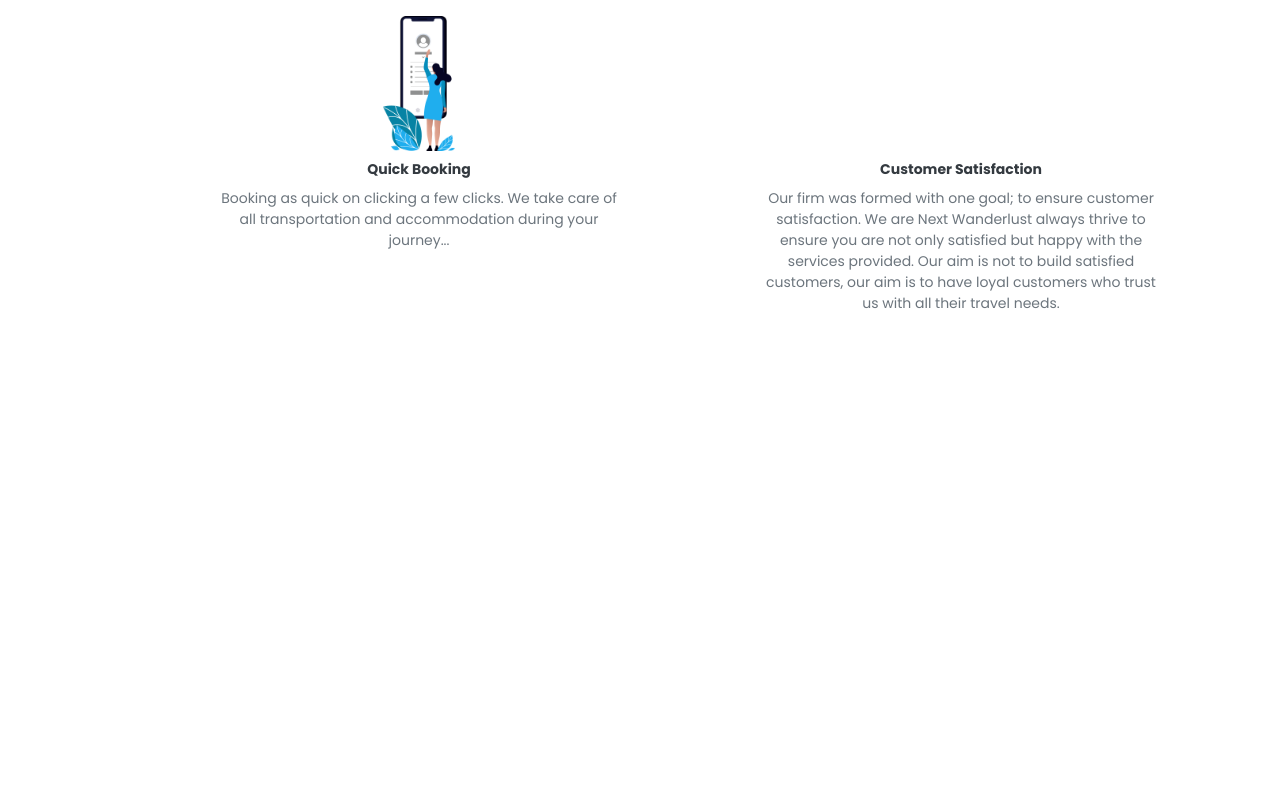
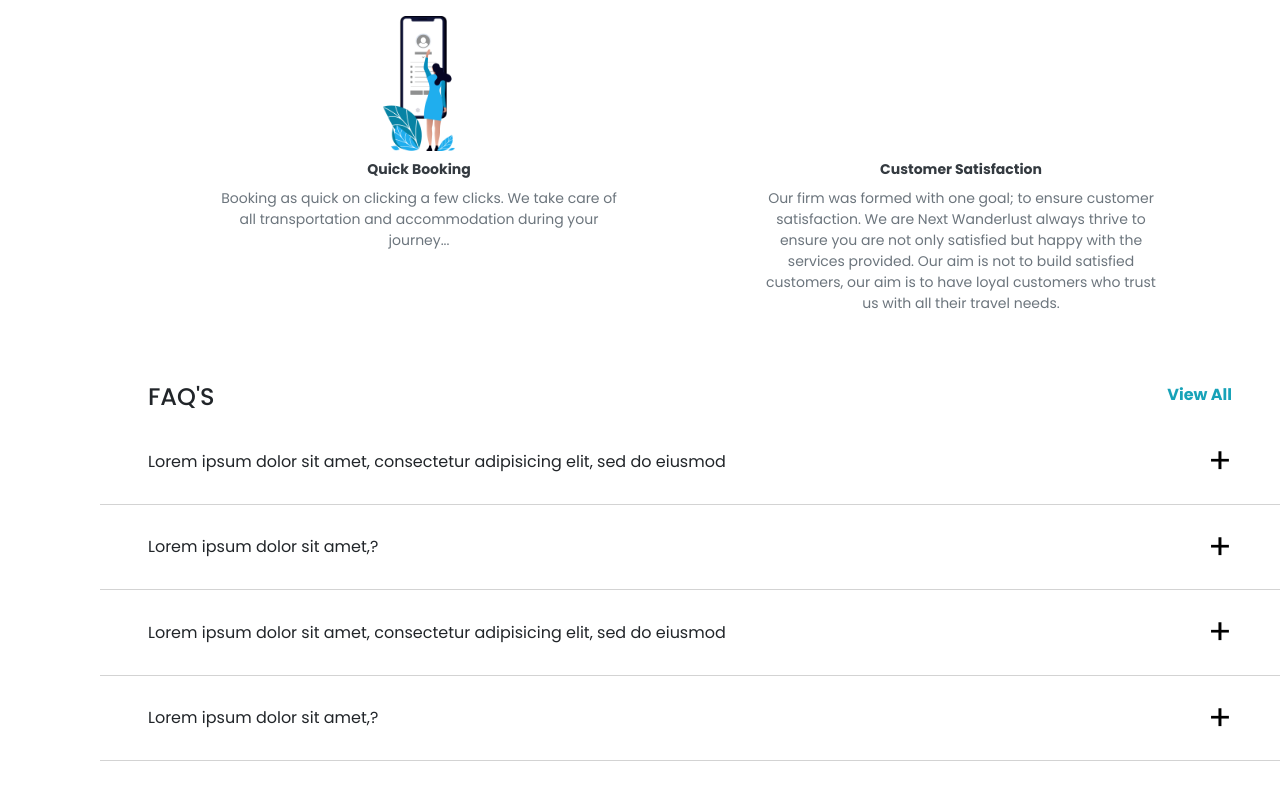
Before and after one commit to Praj-akta/Next-wanderlust, a React (Create React App) app: page /about in a window 1280 px wide. Shown: the part 1046-1846 px from the top of the page. Before the commit the page ends 1477 px from the top, so only its background shows below. Built offline with nearby package versions, Linux system fonts and the light colour scheme; a web font is replaced by a local one.

Commit message:
made changes in about us page, added faq's design

```diff
--- a/src/helpers/NavigationBar/components/menuBar/index.js
+++ b/src/helpers/NavigationBar/components/menuBar/index.js
@@ -3,7 +3,9 @@ import { withRouter } from 'react-router-dom';
 import './index.scss';
 
 const MenuBar = ({
-  history
+  history,
+  isMenuOpen,
+  setMenuState
 }) => {
   const list = [
     { id: 1, displayName: "About us" },
@@ -16,6 +18,7 @@ const MenuBar = ({
   const navigateOnClick = (displayName) => {
     if(displayName === "About us"){
       history.push('/about');
+      setMenuState(!isMenuOpen);
     }
   }
   return (
--- a/src/helpers/NavigationBar/index.js
+++ b/src/helpers/NavigationBar/index.js
@@ -22,8 +22,7 @@ const NavigationBar = ({setMenuState, isMenuOpen}) => {
         </div>
         <Footer />
       </div>
-      {isMenuOpen && <MenuBar />}
-
+      {isMenuOpen && <MenuBar setMenuState={setMenuState} isMenuOpen={isMenuOpen}/>}
     </React.Fragment>
 
   );
--- a/src/screens/AboutUs/components/AboutUsBody/index.js
+++ b/src/screens/AboutUs/components/AboutUsBody/index.js
@@ -6,7 +6,12 @@ import availablePlacesImg from '../../../../assets/images/always-available.png';
 import oneStopSolutionImg from '../../../../assets/images/one-stop-solution.png';
 import './index.scss';
 
-const AboutUsBody = () => {
+const AboutUsBody = ({
+    toggleId,
+    setToggleId,
+    isToggleOpen,
+    setToggleState
+}) => {
     const options = [
         {
             imgSrc: oneStopSolutionImg,
@@ -46,7 +51,49 @@ const AboutUsBody = () => {
             provided. Our aim is not to build satisfied customers, our aim is to have loyal customers who
             trust us with all their travel needs.`
         }
-    ]
+    ];
+
+    const faqsList = [
+        {
+            id: "title1",
+            title: "Lorem ipsum dolor sit amet, consectetur adipisicing elit, sed do eiusmod",
+            description: `Lorem Ipsum is simply dummy text of the printing and typesetting
+                industry. Lorem Ipsum has been the industry's standard dummy text ever since
+                the 1500s, when an unknown printer took a galley of type and scrambled it to
+                make a type specimen book.`
+        },
+        {
+            id: "title2",
+            title: "Lorem ipsum dolor sit amet,?",
+            description: `Lorem Ipsum is simply dummy text of the printing and typesetting
+                industry. Lorem Ipsum has been the industry's standard dummy text ever since
+                the 1500s, when an unknown printer took a galley of type and scrambled it to
+                make a type specimen book.`
+        },
+        {
+            id: "title3",
+            title: "Lorem ipsum dolor sit amet, consectetur adipisicing elit, sed do eiusmod",
+            description: `Lorem Ipsum is simply dummy text of the printing and typesetting
+                industry. Lorem Ipsum has been the industry's standard dummy text ever since
+                the 1500s, when an unknown printer took a galley of type and scrambled it to
+                make a type specimen book.`
+        },
+        {
+            id: "title4",
+            title: "Lorem ipsum dolor sit amet,?",
+            description: `Lorem Ipsum is simply dummy text of the printing and typesetting
+                industry. Lorem Ipsum has been the industry's standard dummy text ever since
+                the 1500s, when an unknown printer took a galley of type and scrambled it to
+                make a type specimen book.`
+        }
+    ];
+
+    const onClickToggle = (id) => {
+        toggleId[id] = !toggleId[id];
+        setToggleId(toggleId);
+        setToggleState(!isToggleOpen);
+    }
+
     return (
         <div className="about-us-container w-100">
             <div className="pt-4 pl-5 pb-4 about-us-header">
@@ -72,13 +119,13 @@ const AboutUsBody = () => {
                     with an aim to provide you the best.
                 </div>
             </div>
-            <div className="d-flex w-100 flex-wrap justify-content-around p-5 mb-5">
+            <div className="d-flex w-100 flex-wrap justify-content-around p-5">
                 {
-                    options.map(({imgSrc, title, description}, index) => {
+                    options.map(({ imgSrc, title, description }, index) => {
                         return (
                             <div className="text-center font-size-14 options-div pt-3 mb-5" key={index}>
                                 <div className="h-50">
-                                    <img src={imgSrc} alt={imgSrc ? title : null} className="h-100"/>
+                                    <img src={imgSrc} alt={imgSrc ? title : null} className="h-100" />
                                 </div>
                                 <div className="text-dark font-weight-bold py-2">
                                     {title}
@@ -91,8 +138,42 @@ const AboutUsBody = () => {
                     })
                 }
             </div>
+            <div className="d-flex justify-content-between px-5">
+                <h4 className="text-uppercase"> faq's </h4>
+                <div className="text-capitalize text-info font-weight-bold"> view all </div>
+            </div>
+            <div className="mb-5">
+                {
+                    faqsList.map(({ title, description, id }, index) => {
+                        return (
+                            <div className={toggleId[id] ? "faq-list px-5 py-3 bg-color" : "faq-list px-5 py-3"} key={index}>
+                                <div className="d-flex justify-content-between align-items-center">
+                                    <div className="title"> {title} </div>
+                                    <button type="button" className="toggle-btn" onClick={_ => onClickToggle(id)}>
+                                        { toggleId[id] ? "-" : "+"}
+                                    </button>
+                                </div>
+                                <div className={toggleId[id] ? "display-block pb-3 text-secondary" : "hide-block"}>
+                                    {description}
+                                </div>
+                            </div>
+                        );
+                    })
+                }
+            </div>
         </div>
-    )
+        //bootstrap code using collapse
+        // <div className="d-flex justify-content-between align-items-start pb-1" key={index}>
+        //     <div>
+        //         <div className="title"> {title} </div>
+        //         <div id={id} className="collapse">
+        //             {description}
+        //         </div>
+        //     </div>
+        //     <button type="button" className="toggle-btn"
+        //         data-toggle="collapse" data-target={`#${id}`}> + </button>
+        // </div>
+    );
 }
 
 export default AboutUsBody;
--- a/src/screens/AboutUs/components/AboutUsBody/index.scss
+++ b/src/screens/AboutUs/components/AboutUsBody/index.scss
@@ -27,3 +27,28 @@
         -webkit-text-fill-color: transparent;
     }
 }
+
+.toggle-btn {
+    padding: 0;
+    border: none;
+    font-size: 35px;
+    background: none;
+}
+
+.toggle-btn:focus {
+    border: none;
+    outline: none;
+}
+.faq-list {
+    border-bottom: 1px solid lightgray;
+}
+.bg-color {
+    background: #c9f6ff;
+}
+
+.display-block {
+    display: block;
+}
+.hide-block{
+    display: none;
+}
--- a/src/screens/AboutUs/index.js
+++ b/src/screens/AboutUs/index.js
@@ -1,9 +1,19 @@
-import React  from 'react';
+import React, { useState} from 'react';
 import AboutBody from './components/AboutUsBody';
 
 const About = () => {
+    const [toggleId, setToggleId] = useState({
+        title1: false, title2: false, title3: false, title4: false
+    });
+    const [isToggleOpen, setToggleState] = useState(false);
+
     return (
-        <AboutBody />
+        <AboutBody
+            toggleId={toggleId}
+            setToggleId={setToggleId}
+            isToggleOpen={isToggleOpen}
+            setToggleState={setToggleState}
+        />
     );
 }
 
--- a/src/screens/Home/index.js
+++ b/src/screens/Home/index.js
@@ -4,7 +4,7 @@ import './index.scss';
 
 const Home = () => {
   return (
-      <Banner />
+    <Banner />
   );
 };
 
```
